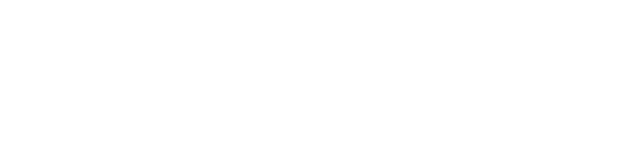
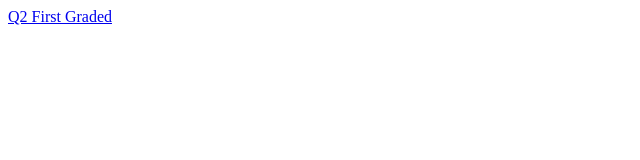
Before and after one commit to sl33p-eepy/CS3_2ndQtrPortfolio_PotassiumCarpiso, a plain HTML site: page index.html in a window 1280 px wide. Shown: the whole page, without its empty margins (0-640 px from the left). Drawn offline with Linux system fonts and the light colour scheme.

Commit message:
nvm ito ata

```diff
--- a/index.html
+++ b/index.html
@@ -11,6 +11,6 @@
         <link rel="stylesheet" href="style.css">
     </head>
     <body>
-        <a href="Q21GKCarpiso.html"></a>
+        <a href="Q21GKCarpiso.html">Q2 First Graded</a>
     </body>
 </html>
```
